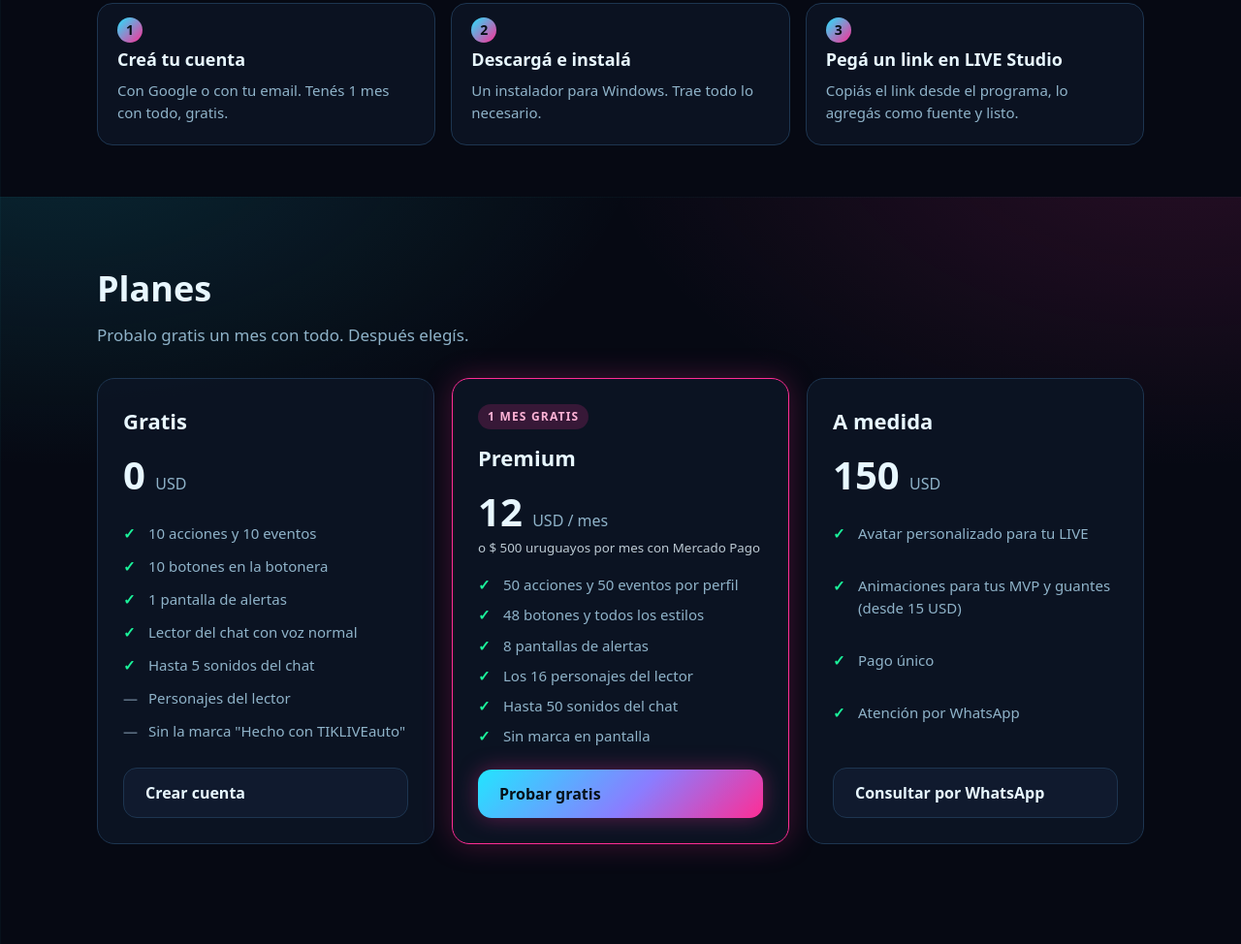
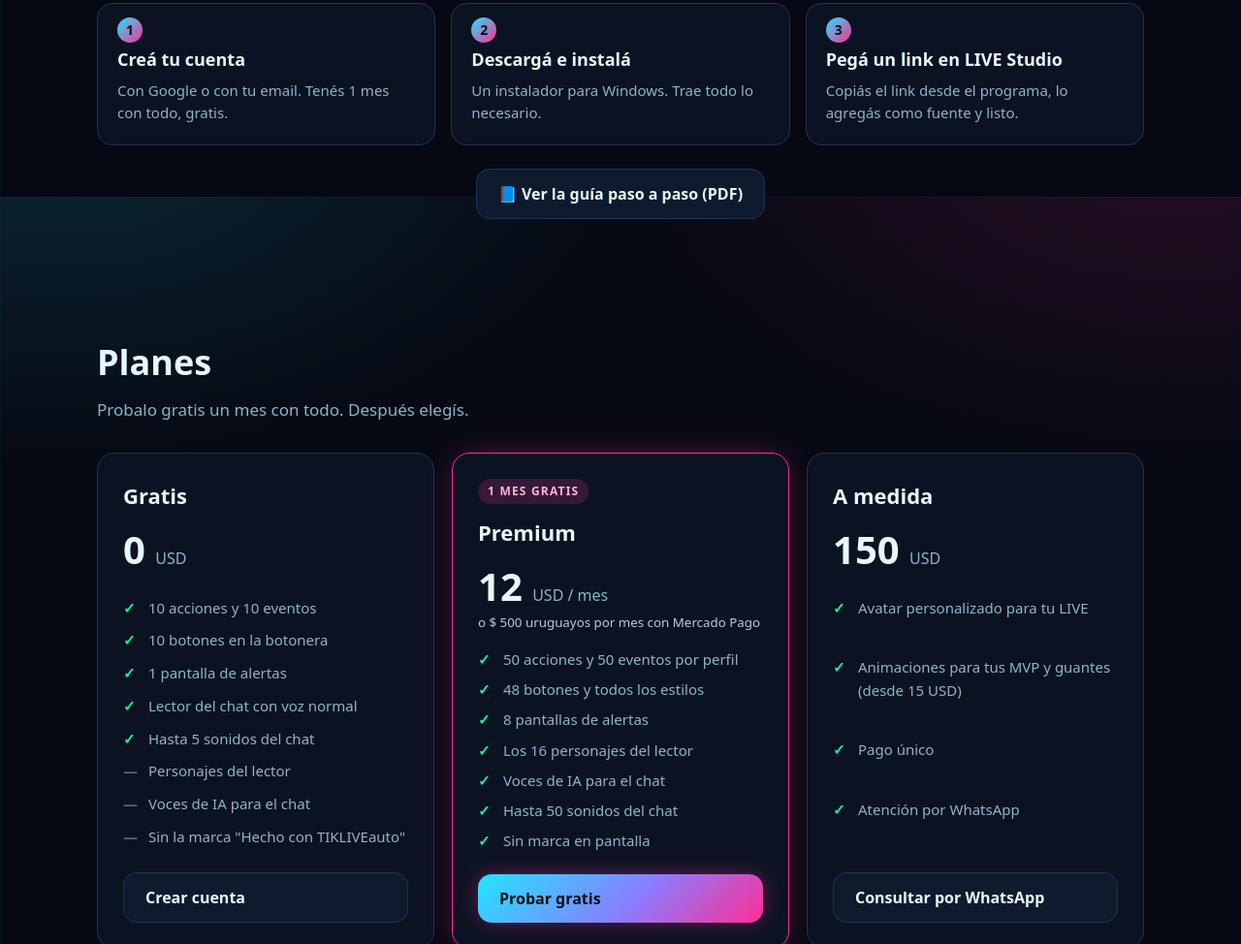
Before and after one commit to agrogrowshopuy-eng/tikliveauto, a plain HTML site: page index.html in a window 1280 px wide. Shown: the part 2197-3171 px from the top of the page at 97% size. Drawn offline with Linux system fonts and the light colour scheme.

Commit message:
Add files via upload

```diff
--- a/index.html
+++ b/index.html
@@ -74,6 +74,7 @@
         <div class="tarjeta"><h3>Descargá e instalá</h3><p>Un instalador para Windows. Trae todo lo necesario.</p></div>
         <div class="tarjeta"><h3>Pegá un link en LIVE Studio</h3><p>Copiás el link desde el programa, lo agregás como fuente y listo.</p></div>
       </div>
+      <p style="text-align:center;margin-top:24px"><a class="boton" href="TIKLIVEauto_guia_paso_a_paso.pdf" target="_blank" rel="noopener">📘 Ver la guía paso a paso (PDF)</a></p>
     </div>
   </section>
 
@@ -92,6 +93,7 @@
             <li>Lector del chat con voz normal</li>
             <li>Hasta 5 sonidos del chat</li>
             <li class="no">Personajes del lector</li>
+            <li class="no">Voces de IA para el chat</li>
             <li class="no">Sin la marca "Hecho con TIKLIVEauto"</li>
           </ul>
           <a class="boton" href="cuenta.html?registro=1">Crear cuenta</a>
@@ -106,6 +108,7 @@
             <li>48 botones y todos los estilos</li>
             <li>8 pantallas de alertas</li>
             <li>Los 16 personajes del lector</li>
+            <li>Voces de IA para el chat</li>
             <li>Hasta 50 sonidos del chat</li>
             <li>Sin marca en pantalla</li>
           </ul>
```
Also changed, not shown: cuenta.html (+2 -1 lines), 1 other file.
